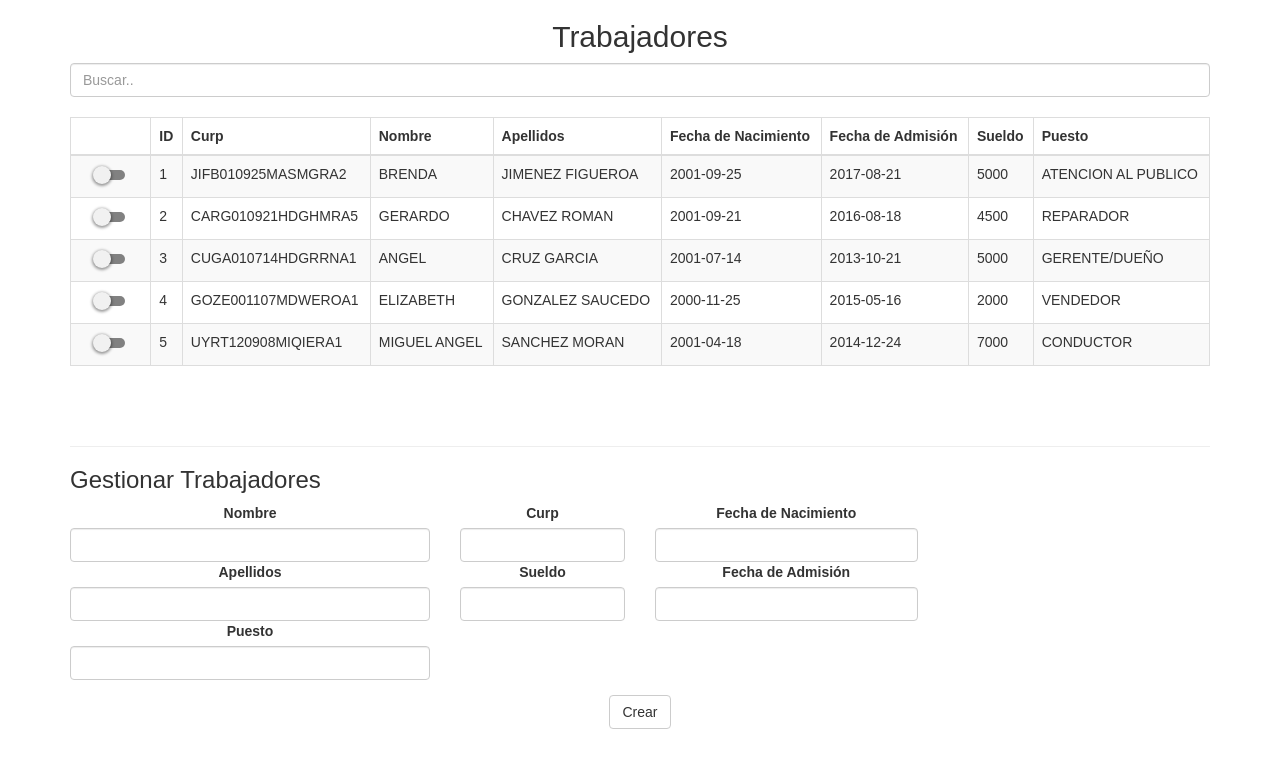
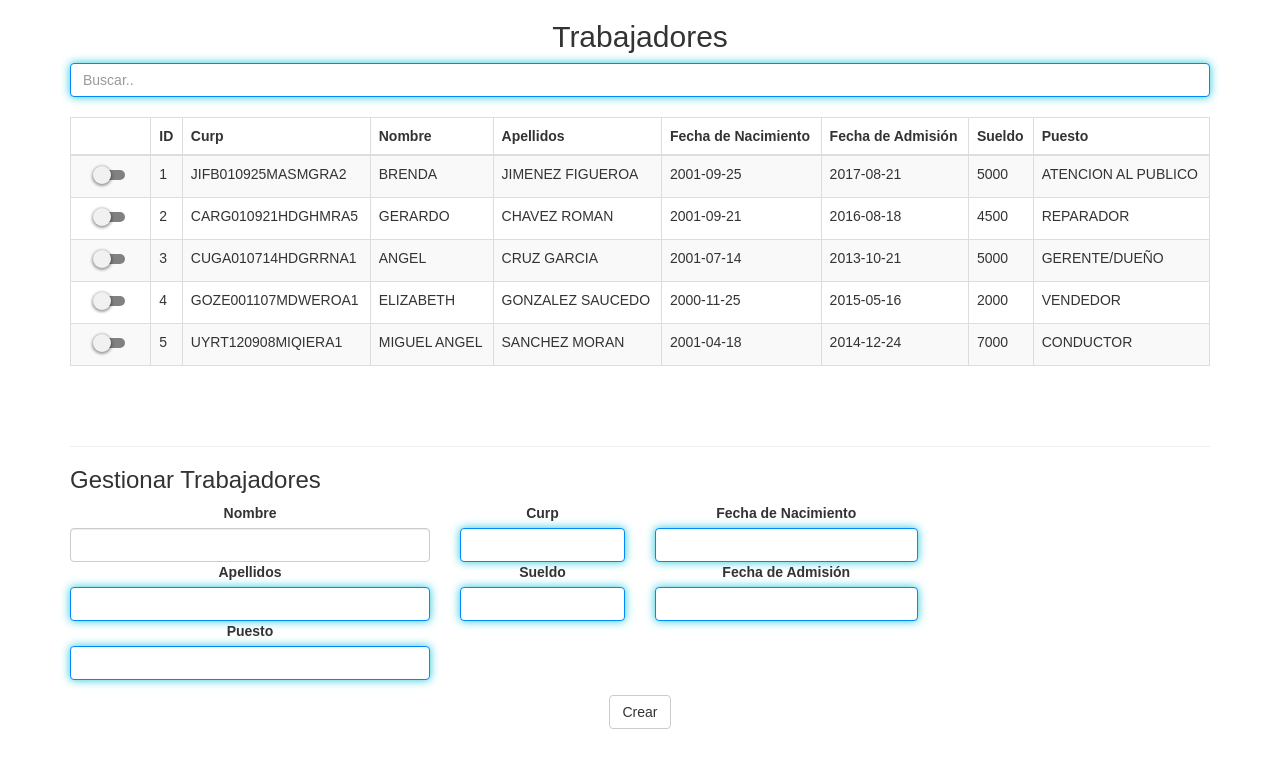
Before and after one commit to Eric-Andrade/Celulares-jpg, a React (Create React App) app: page / in a window 1280 px wide. Shown: the top 768 px of the page. Built offline with nearby package versions, Linux system fonts and the light colour scheme.

Commit message:
empecé a validar campos en el front

```diff
--- a/src/components/trabajadores.css
+++ b/src/components/trabajadores.css
@@ -54,3 +54,16 @@
     -webkit-appearance: none;
     margin: 0;
   }
+
+input:valid{
+border-color: rgb(0, 138, 252);
+box-shadow: 0px 0px 10px #25c6db;
+
+
+}
+input:focus:invalid{
+  border-color: rgb(255, 0, 0);
+  box-shadow: 0px 0px 10px #ec2222;
+
+
+  }
--- a/src/components/trabajadores.js
+++ b/src/components/trabajadores.js
@@ -363,26 +363,42 @@ var Tinicial=
 
                             <div className="col-xs-4">
                                 <label htmlFor="ex1">Nombre</label>
-                                <input className="form-control" value={this.state.row.Nombre} name="Nombre" id="Nombre" onChange={this.change} type="text"/>
+                                <input className="form-control" value={this.state.row.Nombre} name="Nombre" id="Nombre" onChange={this.change} type="text" required pattern="[ A-Za-zäÄëËïÏöÖüÜáéíóúáéíóúÁÉÍÓÚÂÊÎÔÛâêîôûàèìòùÀÈÌÒÙ"/>
+
+
                                 <label htmlFor="ex1">Apellidos</label>
                                 <input className="form-control" value={this.state.row.Apellidos} name="Apellidos" id="Apellidos" onChange={this.change} type="text"/>
+
+
                                 <label htmlFor="ex1">Puesto</label>
                                 <input className="form-control" value={this.state.row.Puesto} name="Puesto" id="Puesto" onChange={this.change} type="text"/>
+
+
                             </div>
 
                             <div className="col-xs-2">
                                 <label htmlFor="ex3">Curp</label>
                                 <input className="form-control"  value={this.state.row.Curp} name="Curp" id="Curp" onChange={this.change} type="text"/>
+
+
                                 <label htmlFor="ex3">Sueldo</label>
-                                <input className="form-control" value={this.state.row.Sueldo} name="Sueldo" id="Sueldo" onChange={this.change} type="text"/>
+                                <input className="form-control" value={this.state.row.Sueldo} name="Sueldo" id="Sueldo" onChange={this.change} type="text" />
+
+
                                 <input className="form-control" value={this.state.row.id2} name="ID" id="ID" onChange={this.change} type="hidden"/>
+
+
                             </div>
                             <div className="col-xs-3">
                                 <label htmlFor="ex2">Fecha de Nacimiento</label>
                                 <input className="form-control" value={this.state.row.FechaNacimiento} name="FechaNacimiento" id="FechaNacimiento"  onChange={this.change} type={ this.state.tipo } onFocus={this.onfocus} onBlur={this.onBlur}/>
 
+
+
                                 <label htmlFor="ex2">Fecha de Admisión</label>
                                 <input className="form-control" value={this.state.row.FechaAdmision} name="FechaAdmision" id="FechaAdmision"  onChange={this.change} type={ this.state.tipo2 } onFocus={this.onfocus2} onBlur={this.onBlur2}/>
+
+
 
                             </div>
                     </div>
```
Also changed, not shown: src/components/notas.txt.
